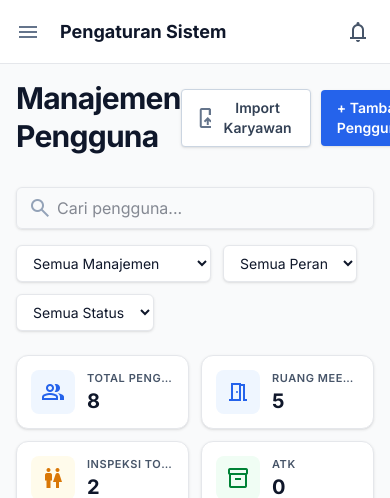
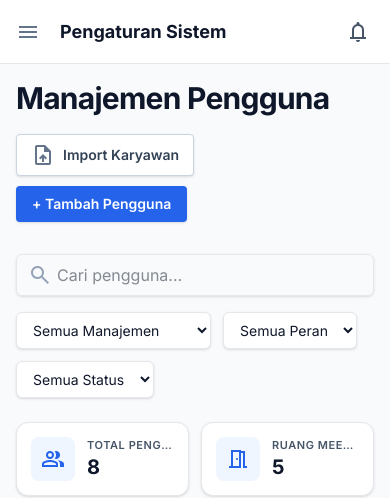
Before and after one commit to Ijlaalll/Portal-Karyawan-Integrated-SBA, a Laravel app: page /admin/settings/users in a window 390 px wide. Shown: the top 498 px of the page. Run offline with Laravel 12, Linux system fonts and the light colour scheme; a user stored in the database is signed in; data comes from the database, SQL or seed files in the repository; data that the repository does not hold is empty; style sheets or scripts are compiled from the project's sources; some libraries are stand-ins or nearby versions; some web fonts are replaced.

Commit message:
style(ui): polish responsive header flex-wrap on users and atk items index

```diff
--- a/resources/views/admin/settings/users/index.blade.php
+++ b/resources/views/admin/settings/users/index.blade.php
@@ -5,11 +5,11 @@
 @section('content')
 <div class="min-h-full">
     <header class="mb-8">
-        <div class="flex justify-between items-center">
+        <div class="flex flex-col sm:flex-row justify-between sm:items-center gap-4">
             <h1 class="text-3xl font-bold leading-tight tracking-tight text-[#0F172A]">
                 Manajemen Pengguna
             </h1>
-            <div class="flex items-center gap-2.5">
+            <div class="flex flex-wrap items-center gap-2.5">
                 <button type="button" onclick="openImportModal()" class="rounded bg-white border border-[#CBD5E1] px-3.5 py-2 text-sm font-semibold text-[#334155] shadow-sm hover:bg-slate-50 hover:border-slate-400 transition-colors flex items-center gap-2">
                     <span class="material-symbols-outlined text-[18px] text-[#64748B]">upload_file</span>
                     Import Karyawan
--- a/resources/views/atk/items/index.blade.php
+++ b/resources/views/atk/items/index.blade.php
@@ -13,7 +13,7 @@
                 Kelola master data barang, varian, dan kategori alat tulis kantor.
             </p>
         </div>
-        <div class="flex items-center gap-3">
+        <div class="flex flex-wrap items-center gap-3">
             <button type="button" onclick="openImportAtkModal()" class="border border-[#CBD5E1] text-[#334155] bg-white rounded px-4 py-2 font-semibold text-sm flex items-center gap-1.5 hover:bg-slate-50 transition-colors shadow-sm">
                 <span class="material-symbols-outlined text-[18px] text-[#64748B]">upload_file</span> Import ATK
             </button>
```
